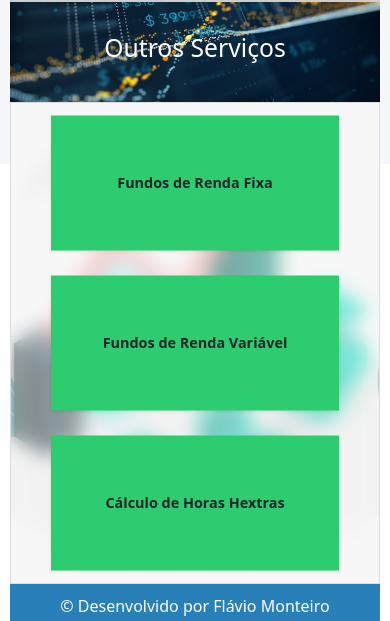
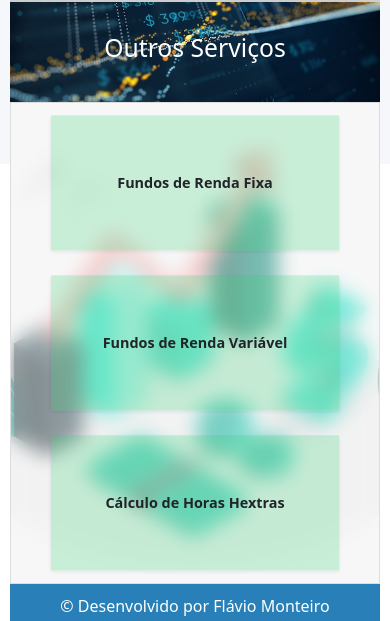
Before and after one commit to Flavio-Monteiro/App-horas-Tabalhistas, a React (Vite) app: page / in a window 390 px wide. Shown: the part 680-1301 px from the top of the page. Built offline with nearby package versions, Linux system fonts and the light colour scheme.

Commit message:
cor de fundo outros serviçoes modificada

```diff
--- a/src/App.css
+++ b/src/App.css
@@ -327,7 +327,7 @@
     flex-wrap: wrap;
     justify-content: center;
     align-items: center;
-    background-color: #2ecc71;
+    background-color: #2ecc703a;
   }
 
   .section>p {
```
